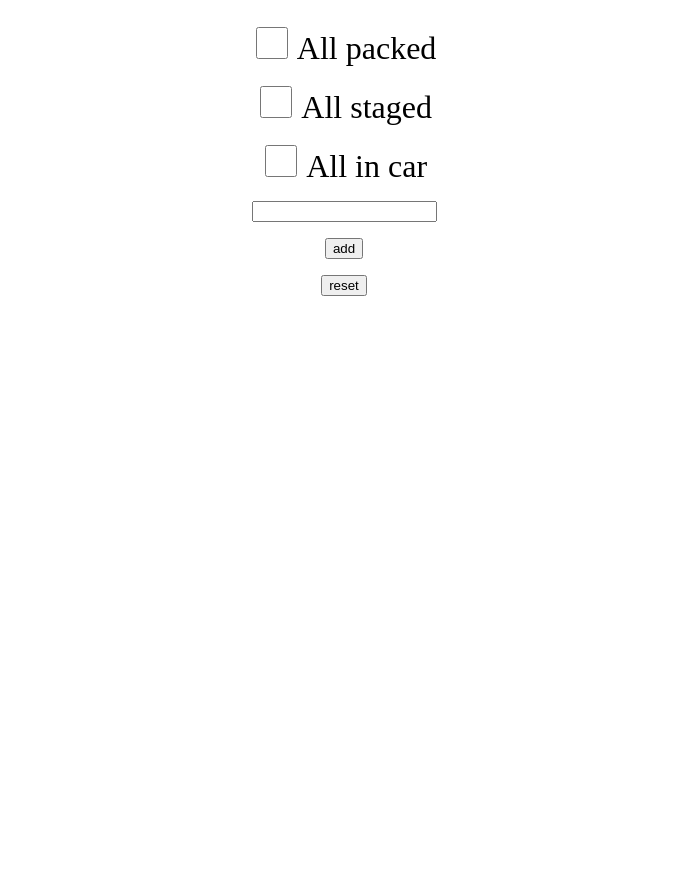
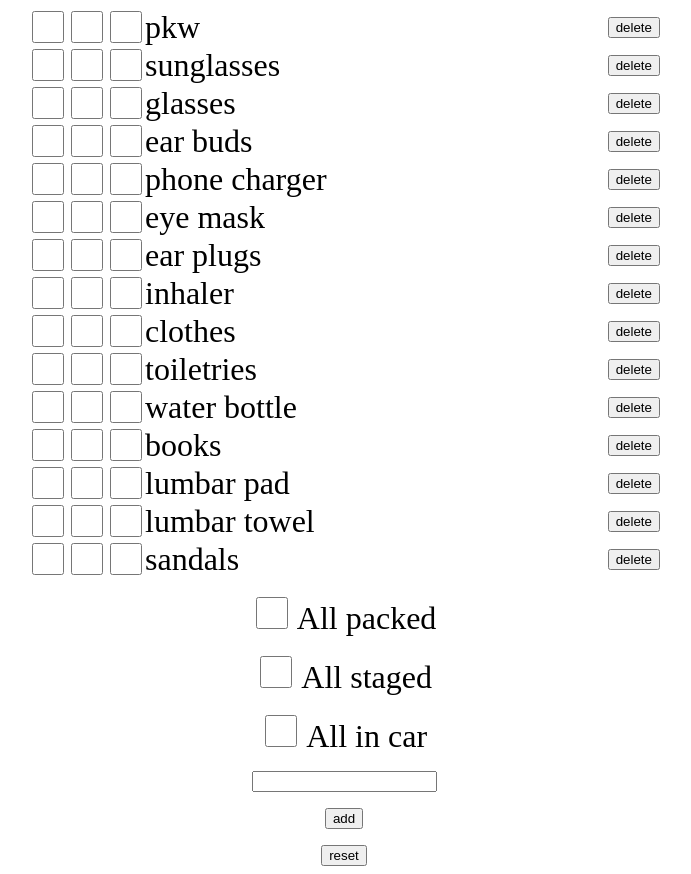
Before and after one commit to cbouwense/packing-list, a plain HTML site: page index.html in a window 1280 px wide. Shown: the whole page, without its empty margins (296-987 px from the left). Before the commit the page ends 800 px from the top, so only its background shows below. Drawn offline with Linux system fonts and the light colour scheme.

Commit message:
ok its actually fixed

```diff
--- a/index.html
+++ b/index.html
@@ -31,7 +31,8 @@
     <button onclick="reset()">reset</button>
   </main>
 
-  <script type="module" src="./index.js"></script>
+  <script src="./index.js"></script>
+  <script>init();</script>
 </body>
 
 </html>
```
